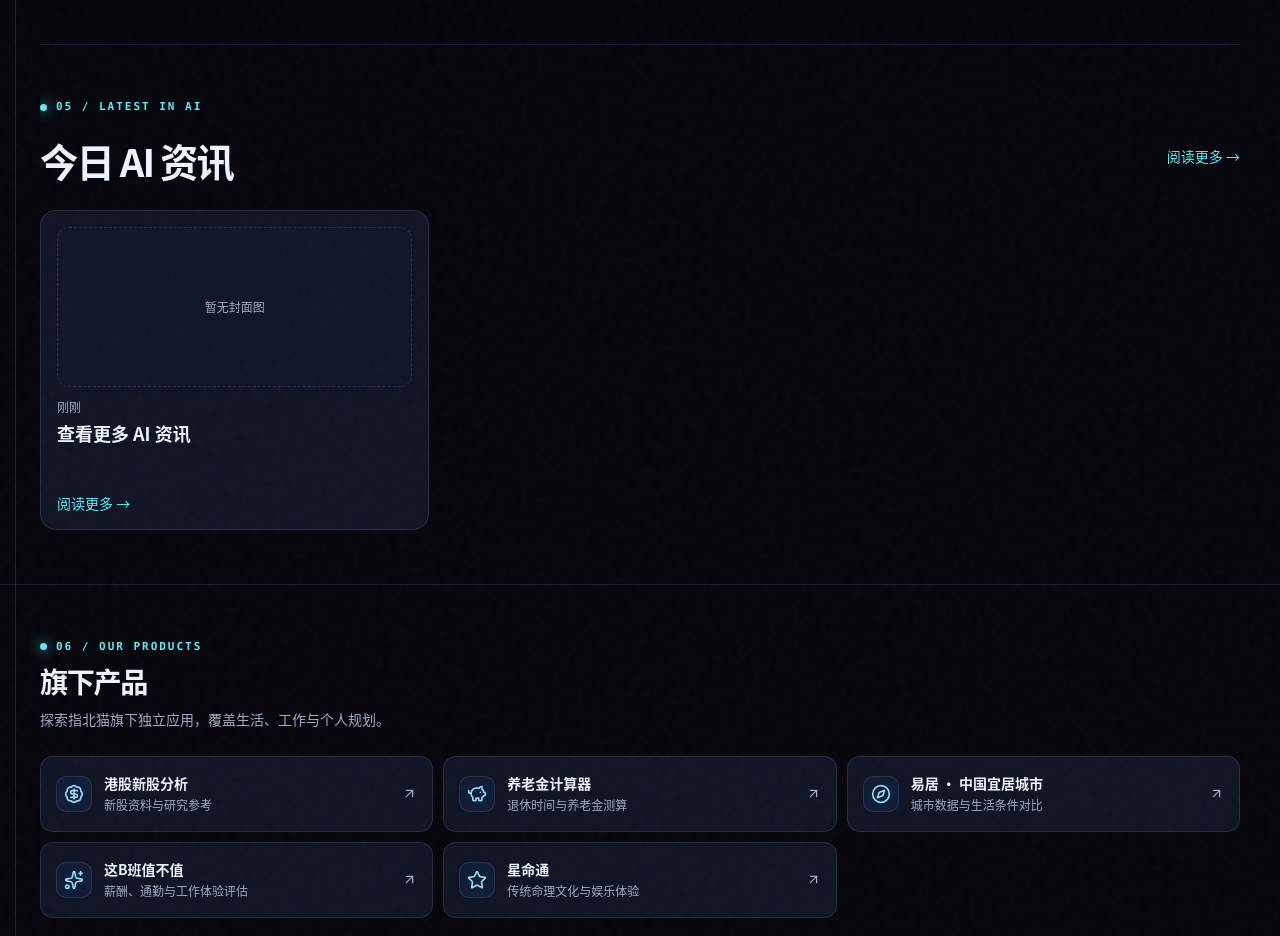
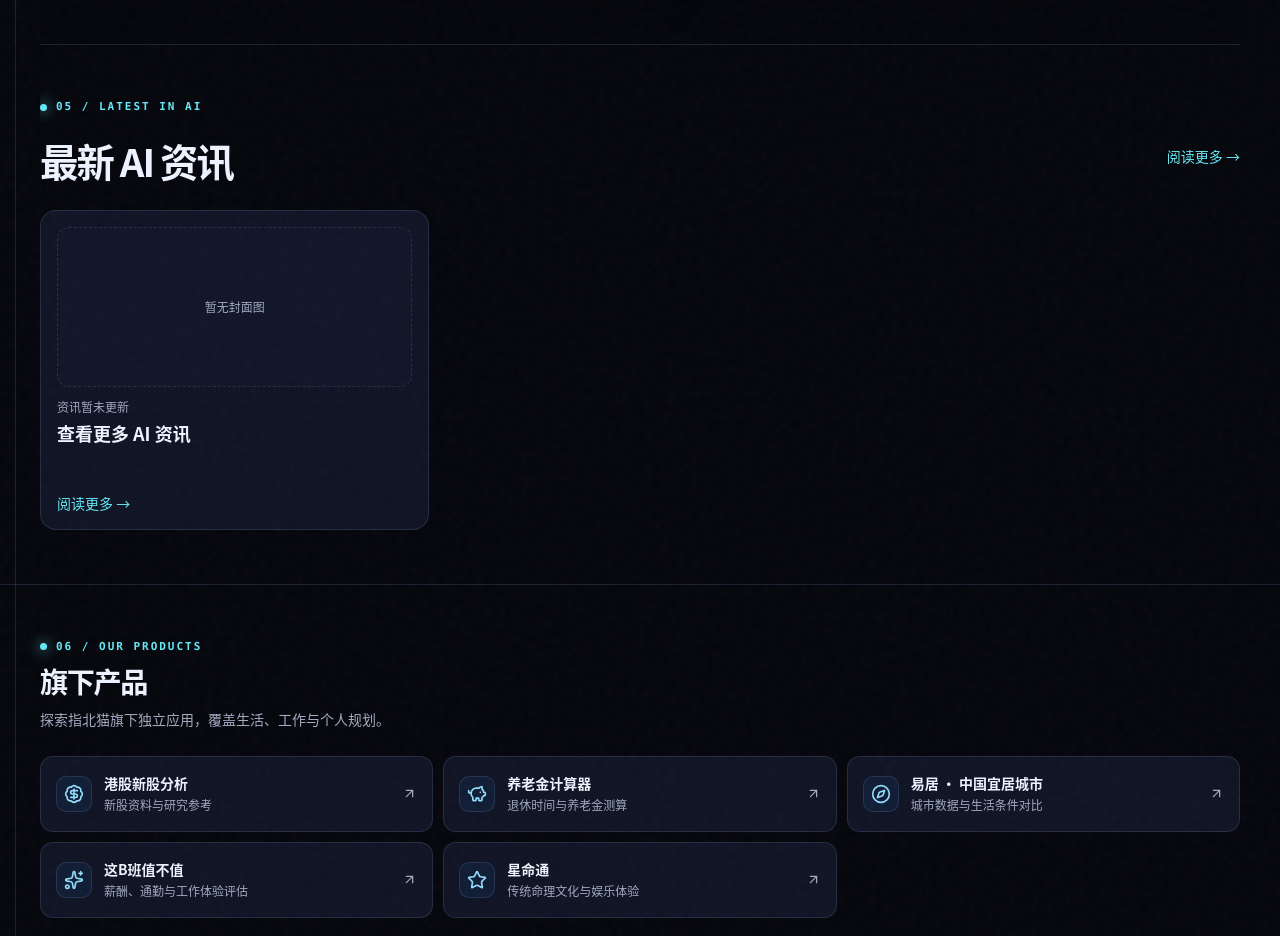
Before and after one commit to Jihai123/zhibeimao-home, a Next.js app: page / in a window 1280 px wide. Shown: the part 3120-4056 px from the top of the page. Built offline with nearby package versions, Linux system fonts and the light colour scheme; no server answers.

Commit message:
refine(home): components/NewsSection.tsx for AI-first content review

```diff
--- a/components/NewsSection.tsx
+++ b/components/NewsSection.tsx
@@ -35,7 +35,7 @@ const fallbackNews: DisplayNewsItem[] = [
     title: '查看更多 AI 资讯',
     href: NEWS_HOME,
     summary: '',
-    time: '刚刚',
+    time: '资讯暂未更新',
     cover: null
   }
 ];
@@ -130,10 +130,10 @@ export function NewsSection() {
   }, []);
 
   return (
-    <section className="mt-16 pb-16" aria-label="今日 AI 资讯">
+    <section className="mt-16 pb-16" aria-label="最新 AI 资讯">
       <div className="mb-6 flex items-center justify-between gap-3">
         <div>
-          <h2 className="text-2xl font-bold text-white md:text-3xl">今日 AI 资讯</h2>
+          <h2 className="text-2xl font-bold text-white md:text-3xl">最新 AI 资讯</h2>
         </div>
         <a
           href={siteLinks.news}
```
